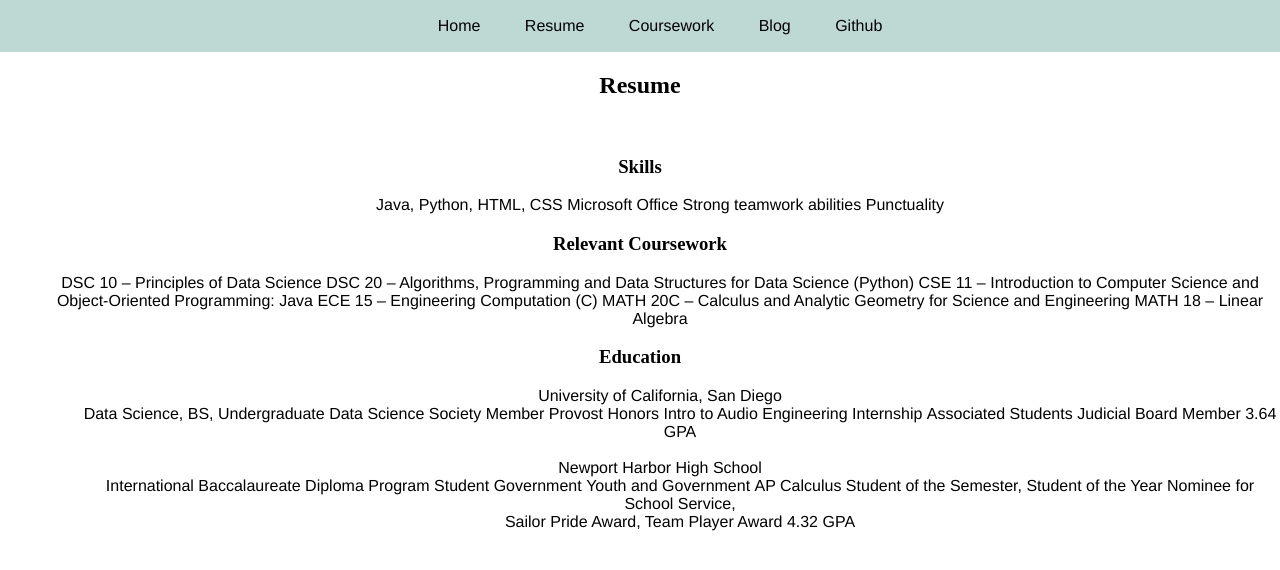
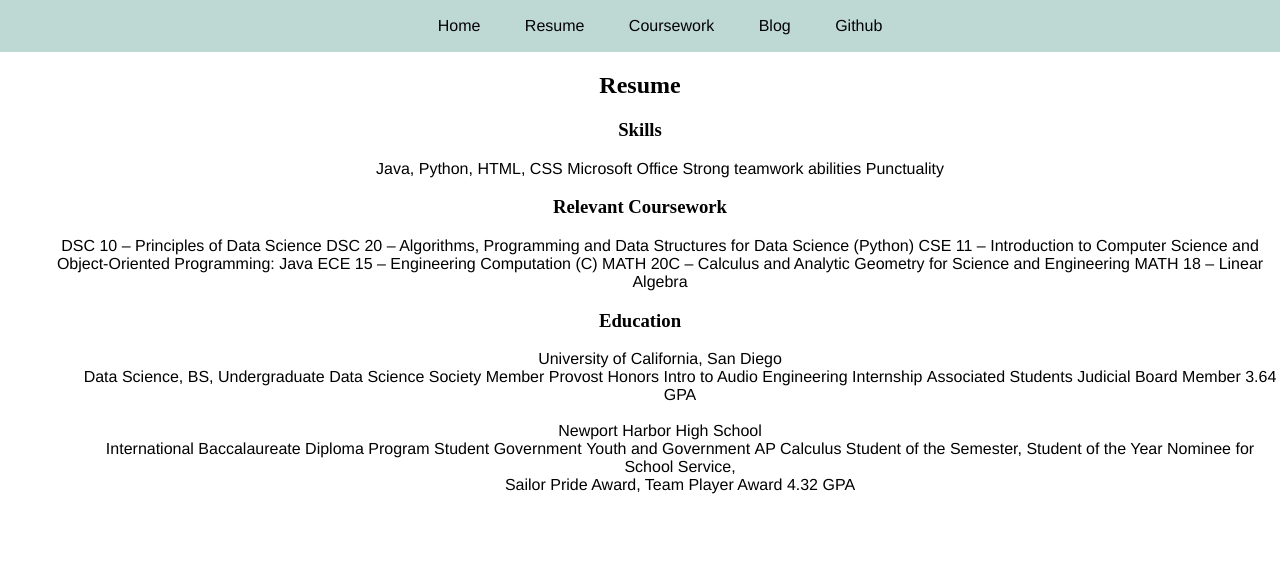
Before and after one commit to declansullivan/static-html-site, a Jekyll site: the page built from resume/index.html, in a window 1280 px wide. Shown: the top 570 px of the page. Built offline with Jekyll 4.4.1, drawn with Linux system fonts in a browser that asks for light colours.

Commit message:
Update index.html

```diff
--- a/resume/index.html
+++ b/resume/index.html
@@ -9,8 +9,7 @@
 
 <h2>{{ page.title }}</h2>
 
-<br>
-
+<div class="resume">
   <h3>Skills</h3>
   <ul>
     <li>Java, Python, HTML, CSS</li>
@@ -51,3 +50,4 @@
       <li>4.32 GPA</li>
     </ul>
   </ul>
+</div>
```
Lines whose indentation alone changed are shown as unchanged.
